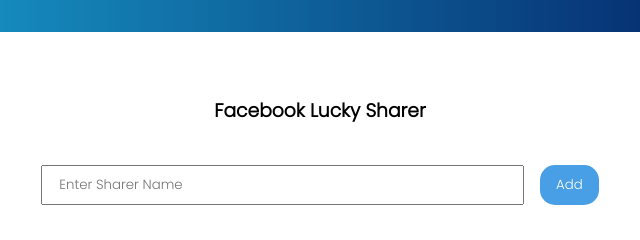
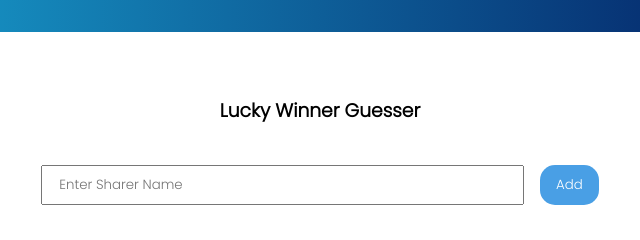
Before and after one commit to namanBathla/Random-Name-Guesser, a plain HTML site: page index.html in a window 1280 px wide. Shown: the top 240 px of the page, 320-960 px from the left. Drawn offline with Linux system fonts and the light colour scheme.

Commit message:
changed title

```diff
--- a/index.html
+++ b/index.html
@@ -17,7 +17,7 @@
 <body>
     <div id="content-box">
         <div id="header-box">
-            <h3>Facebook Lucky Sharer</h3>
+            <h3>Lucky Winner Guesser</h3>
         </div>
 
 
```
